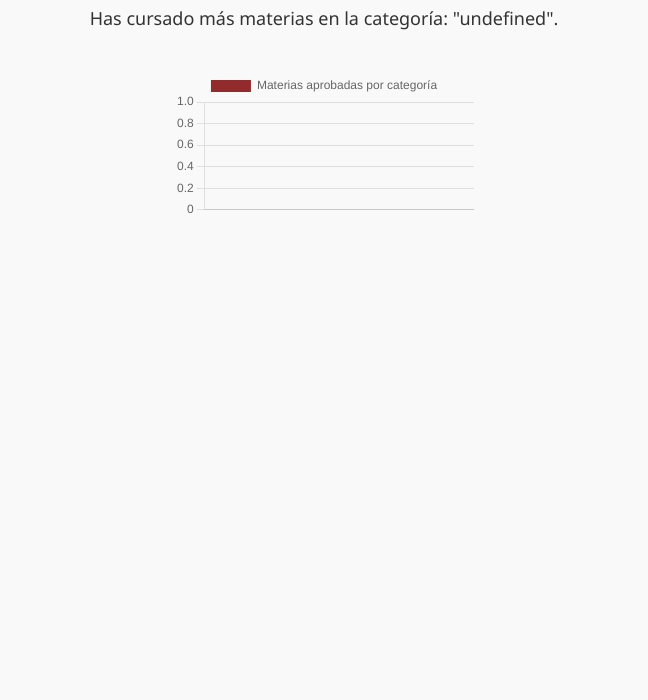
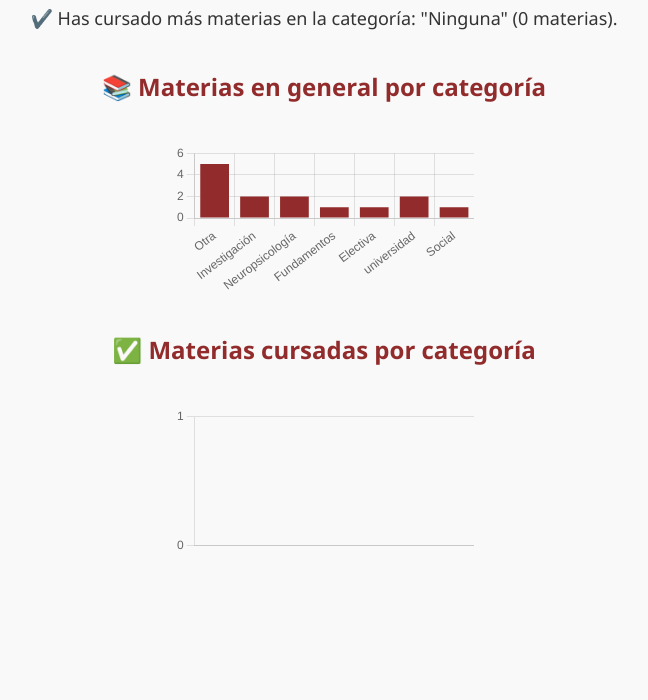
Before and after one commit to ctalpz11/Malla-psicologia, a plain HTML site: page estadisticas.html in a window 1280 px wide. Shown: the part 100-800 px from the top of the page, without its empty margins (316-964 px from the left). Drawn offline with nearby package versions, Linux system fonts and the light colour scheme.

Commit message:
Update estadisticas.html

```diff
--- a/estadisticas.html
+++ b/estadisticas.html
@@ -21,18 +21,27 @@
       margin: 40px auto;
       display: block;
     }
+    h2 {
+      text-align: center;
+      color: #922b2b;
+      margin-top: 40px;
+    }
     #resumen {
       text-align: center;
-      margin-top: 20px;
       font-size: 18px;
+      margin-bottom: 20px;
     }
   </style>
 </head>
 <body>
-  <h1>Estadísticas de tu avance</h1>
+  <h1>📊 Estadísticas de tu avance</h1>
   <p id="resumen">Cargando...</p>
-  <canvas id="graficoBarras"></canvas>
-  <canvas id="graficoPie"></canvas>
+
+  <h2>📚 Materias en general por categoría</h2>
+  <canvas id="graficoGeneral"></canvas>
+
+  <h2>✅ Materias cursadas por categoría</h2>
+  <canvas id="graficoAprobadas"></canvas>
 
   <script>
     const materias = [
@@ -50,44 +59,43 @@
       { id: "aprendizaje", nombre: "Modelos de aprendizaje" },
       { id: "core1", nombre: "Core I" },
       { id: "ingles3", nombre: "Inglés III" }
-      // Agrega más si lo necesitas
+      // Puedes seguir agregando más si es necesario
     ];
 
     const categorias = {
-      "inglés": "Inglés",
-      "idiomátic": "Inglés",
       "investigación": "Investigación",
       "método": "Investigación",
       "medición": "Investigación",
-      "micropráctica": "Clínica",
-      "práctica": "Clínica",
-      "campo profesional": "Clínica",
+      "micropráctica": "práctica",
+      "práctica": "práctica",
+      "campo profesional": "práctica",
       "social": "Social",
       "política": "Social",
-      "ciudadanía": "Social",
-      "organiza": "Social",
+      "ciudadanía": "universidad",
+      "organiza": "organizaciónal",
       "desarrollo": "Ciclo vital",
       "atención": "Neuropsicología",
       "memoria": "Neuropsicología",
       "funciones ejecutivas": "Neuropsicología",
-      "ética": "Ética",
+      "ética": "profesional",
       "electiva": "Electiva",
-      "core": "Core",
-      "digital": "Tecnología",
+      "core": "universidad",
+      "digital": "universidad",
       "psicopatología": "Clínica",
       "clínica": "Clínica",
       "salud": "Clínica",
-      "proyecto": "Proyecto integrador",
+      "proyecto": "práctica",
       "énfasis": "Énfasis",
       "historia": "Fundamentos",
       "fundamento": "Fundamentos"
     };
 
     const materiasAprobadas = JSON.parse(localStorage.getItem("materiasAprobadas")) || [];
+
+    const contarPorCategoria = (soloAprobadas = false) => {
       const conteo = {};
-
       materias.forEach(m => {
-      if (materiasAprobadas.includes(m.id)) {
+        if (!soloAprobadas || materiasAprobadas.includes(m.id)) {
           let cat = "Otra";
           for (let clave in categorias) {
             if (m.nombre.toLowerCase().includes(clave)) {
@@ -95,39 +103,57 @@
               break;
             }
           }
+          if (cat === "Inglés") return; // eliminar inglés
           conteo[cat] = (conteo[cat] || 0) + 1;
         }
       });
+      return conteo;
+    };
 
-    const labels = Object.keys(conteo);
-    const data = Object.values(conteo);
-    const mayor = labels.reduce((a, b) => conteo[a] > conteo[b] ? a : b, labels[0]);
-
-    document.getElementById("resumen").textContent =
-      `Has cursado más materias en la categoría: "${mayor}".`;
-
-    new Chart(document.getElementById("graficoBarras"), {
+    const renderBarChart = (ctx, datos, titulo) => {
+      const labels = Object.keys(datos);
+      const valores = Object.values(datos);
+      new Chart(ctx, {
         type: "bar",
         data: {
           labels,
           datasets: [{
-          label: "Materias aprobadas por categoría",
-          data,
+            label: titulo,
+            data: valores,
             backgroundColor: "#922b2b"
           }]
+        },
+        options: {
+          plugins: {
+            legend: { display: false },
+            tooltip: { enabled: true }
+          },
+          responsive: true,
+          scales: {
+            y: {
+              beginAtZero: true,
+              ticks: {
+                precision: 0
+              }
+            }
+          }
         }
       });
+    };
 
-    new Chart(document.getElementById("graficoPie"), {
-      type: "pie",
-      data: {
-        labels,
-        datasets: [{
-          data,
-          backgroundColor: ["#922b2b", "#cc6666", "#f0a0a0", "#4b0d0d", "#660000", "#999"]
-        }]
-      }
-    });
+    const generales = contarPorCategoria(false);
+    const aprobadas = contarPorCategoria(true);
+
+    const mayor = Object.entries(aprobadas).reduce(
+      (a, b) => (b[1] > (a[1] || 0) ? b : a),
+      ["Ninguna", 0]
+    );
+
+    document.getElementById("resumen").textContent =
+      `✔️ Has cursado más materias en la categoría: "${mayor[0]}" (${mayor[1]} materias).`;
+
+    renderBarChart(document.getElementById("graficoGeneral"), generales, "Total por categoría");
+    renderBarChart(document.getElementById("graficoAprobadas"), aprobadas, "Aprobadas por categoría");
   </script>
 </body>
 </html>
```
Lines whose indentation alone changed are shown as unchanged.
